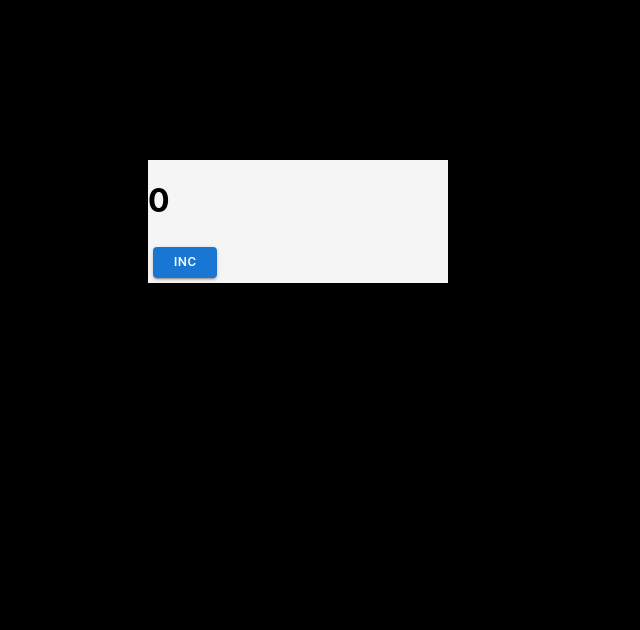
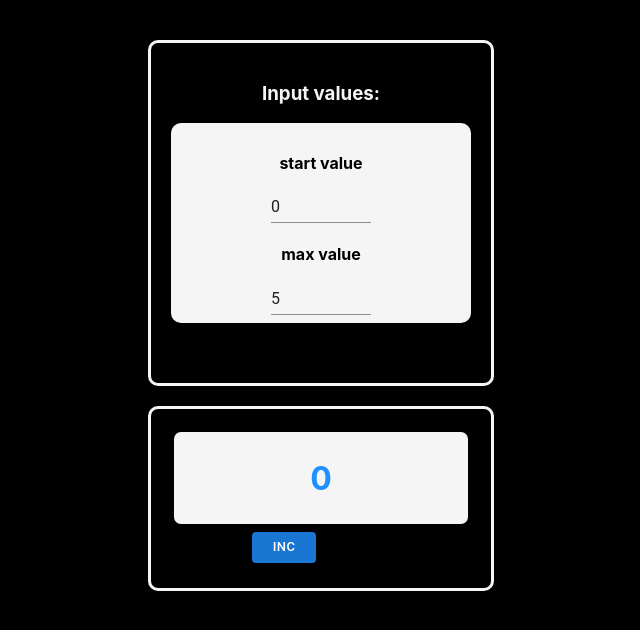
Before and after one commit to andreypats/exam_monday, a React (Create React App) app: page / in a window 1280 px wide. Shown: the top 630 px of the page, without its empty margins (292-932 px from the left). Built offline with nearby package versions, Linux system fonts and the light colour scheme.

Commit message:
Counter with Redux without thunk

```diff
--- a/src/App.css
+++ b/src/App.css
@@ -1,10 +1,8 @@
 .App {
-  position: absolute;
-  top: 20%;
-  left: 50%;
-  width: 300px;
-  margin-left: -200px;
-  background-color: whitesmoke;
+    position: absolute;
+    top: 5%;
+    left: 50%;
+    margin-left: -200px;
 }
 
 .SetterMinMax {
--- a/src/App.tsx
+++ b/src/App.tsx
@@ -1,29 +1,84 @@
-import React, {useEffect} from 'react';
+import React, {ChangeEvent, useState} from 'react';
 import './App.css';
-import {ButtonComponent} from "./components/button/Button";
 import {useDispatch, useSelector} from "react-redux";
 import {AppStateType} from "./bll/store";
-import {incValueTC, setValueFromLocalStorageTC} from "./bll/counter-reducer";
+import {
+    incValueAC,
+    InitialStateType,
+    resetValueAC,
+    setMaxValueAC,
+    setMinValueAC,
+    setMinValueFromLSAC
+} from "./bll/counter-reducer";
+import {ButtonComponent} from "./components/button/Button";
+import {Counter} from "./components/counter/Counter";
+import {SetterMinMax} from "./components/setMinMax/SetMinMax";
 
 function App() {
 
-    const value = useSelector<AppStateType, number>(state => state.counter.value)
+    const counterState = useSelector<AppStateType, InitialStateType>(state => state.counter)
     const dispatch = useDispatch()
 
-    useEffect(() => {
-        // @ts-ignore
-        dispatch(setValueFromLocalStorageTC())
-    }, [])
+    const [errorMin, setErrorMin] = useState<boolean>(false)
+    const [errorMax, setErrorMax] = useState<boolean>(false)
+    const [disabledSet, setDisabledSet] = useState<boolean>(true)
+
+    let disabledInc: boolean
+    let disabledReset: boolean
+
+    counterState.num >= counterState.max ? disabledInc = true : disabledInc = false
+    counterState.num > counterState.min ? disabledReset = false : disabledReset = true
 
     const onclickHandlerInc = () => {
-        // @ts-ignore
-        dispatch(incValueTC())
+        dispatch(incValueAC())
+        console.log('onclickHandlerInc')
+    }
+    const onclickHandlerReset = () => {
+        dispatch(resetValueAC())
+        console.log('onclickHandlerReset')
+    }
+
+    const onchangeMinInputHandler = (event: ChangeEvent<HTMLInputElement>) => {
+        dispatch(setMinValueAC(Number(event.currentTarget.value)))
+        setDisabledSet(false)
+        setErrorMin(false)
+        if (Number(event.currentTarget.value) < 0 || Number(event.currentTarget.value) >= counterState.max) {
+            setErrorMin(true)
+            setDisabledSet(true)
+        }
+    }
+    const onchangeMaxInputHandler = (event: ChangeEvent<HTMLInputElement>) => {
+        dispatch(setMaxValueAC(Number(event.currentTarget.value)))
+        setErrorMax(false)
+        setDisabledSet(false)
+        if (Number(event.currentTarget.value) <= counterState.min) {
+            setErrorMax(true)
+            setDisabledSet(true)
+        }
+    }
+
+    const onclickHandlerSet = () => {
+        dispatch(setMinValueFromLSAC())
+        setDisabledSet(true)
     }
 
     return (
         <div className="App">
-            <h1>{value}</h1>
-            <ButtonComponent name={'inc'} callBack={onclickHandlerInc}/>
+            <div className="SetterMinMax">
+                <h3 style={{color: "whitesmoke"}}>Input values:</h3>
+                <div className="Input">
+                    <SetterMinMax name={'start value'} minNum={counterState.min} callBack={onchangeMinInputHandler}
+                                  error={errorMin}/>
+                    <SetterMinMax name={'max value'} maxNum={counterState.max} callBack={onchangeMaxInputHandler}
+                                  error={errorMax}/>
+                </div>
+                <ButtonComponent name={'set'} callBack={onclickHandlerSet} disabled={disabledSet}/>
+            </div>
+            <div className="Counter">
+                <Counter num={counterState.num} max={counterState.max}/>
+                <ButtonComponent name={'inc'} callBack={onclickHandlerInc} disabled={disabledInc}/>
+                <ButtonComponent name={'reset'} callBack={onclickHandlerReset} disabled={disabledReset}/>
+            </div>
         </div>
     );
 }
--- a/src/bll/counter-reducer.ts
+++ b/src/bll/counter-reducer.ts
@@ -1,21 +1,40 @@
-import {Dispatch} from "redux";
-import {AppStateType} from "./store";
+export type IncValueActionType = ReturnType<typeof incValueAC>
+export type ResetValueActionType = ReturnType<typeof resetValueAC>
+export type SetMinValueActionType = ReturnType<typeof setMinValueAC>
+export type SetMaxValueActionType = ReturnType<typeof setMaxValueAC>
+export type SetMinValueFromLSActionType = ReturnType<typeof setMinValueFromLSAC>
+
+type ActionType = IncValueActionType | ResetValueActionType | SetMinValueActionType | SetMaxValueActionType | SetMinValueFromLSActionType
 
 const initialState = {
-    value: 0
+    num: 0,
+    min: 0,
+    max: 5,
 }
 
-type InitialStateType = typeof initialState
+export type InitialStateType = typeof initialState
 
 export const counterReducer = (state: InitialStateType = initialState, action: ActionType): InitialStateType => {
     switch (action.type) {
         case 'INC-VALUE':
             return {
-                ...state, value: state.value + 1
+                ...state, num: state.num + 1
             }
-        case 'SET-VALUE-FROM-LOCAL-STORAGE':
+        case 'RESET-VALUE':
             return {
-                ...state, value: action.value
+                ...state, num: state.min
+            }
+        case 'SET-MIN-VALUE':
+            return {
+                ...state, min: action.value
+            }
+        case 'SET-MAX-VALUE':
+            return {
+                ...state, max: action.value
+            }
+        case 'SET-MIN-VALUE-FROM-LS':
+            return {
+                ...state, num: state.min
             }
         default:
             return state
@@ -24,27 +43,7 @@ export const counterReducer = (state: InitialStateType = initialState, action: A
 }
 
 export const incValueAC = () => ({type: 'INC-VALUE'} as const)
-export const setValueFromLocalStorageAC = (value: number) => ({type: 'SET-VALUE-FROM-LOCAL-STORAGE', value} as const)
-
-
-// THUNK - функция, которая принимает dispatch, диспатчит экшен, и в ней можно работать с сайд эффектами
-export const incValueTC = () => (dispatch: Dispatch, getState: () => AppStateType) => {
-    // получаем текущее значение currentValue
-    let currentValue = getState().counter.value
-    // записываем currentValue в localStorage
-    localStorage.setItem('value', JSON.stringify(currentValue + 1))
-    dispatch(incValueAC())
-}
-export const setValueFromLocalStorageTC = () => (dispatch: Dispatch) => {
-    let valueAsString = localStorage.getItem('value')
-    if (valueAsString) {
-        let newValue = JSON.parse(valueAsString)
-        dispatch(setValueFromLocalStorageAC(newValue))
-    }
-}
-
-
-export type IncValueActionType = ReturnType<typeof incValueAC>
-export type SetValueFromLocalStorageType = ReturnType<typeof setValueFromLocalStorageAC>
-
-type ActionType = IncValueActionType | SetValueFromLocalStorageType
+export const resetValueAC = () => ({type: 'RESET-VALUE'} as const)
+export const setMinValueAC = (value: number) => ({type: 'SET-MIN-VALUE', value} as const)
+export const setMaxValueAC = (value: number) => ({type: 'SET-MAX-VALUE', value} as const)
+export const setMinValueFromLSAC = () => ({type: 'SET-MIN-VALUE-FROM-LS'} as const)
--- a/src/bll/store.ts
+++ b/src/bll/store.ts
@@ -1,14 +1,20 @@
-import {applyMiddleware, combineReducers, legacy_createStore} from "redux";
+import {combineReducers, legacy_createStore} from "redux";
 import { counterReducer } from "./counter-reducer";
-import thunk from "redux-thunk";
+import {loadState, saveState} from "../utils/localstorage-utils";
 
 const rootReducer = combineReducers({
     counter: counterReducer
 })
 
-// чтобы использовать thunk добавляем в store applyMiddleware(thunk)
-export const store = legacy_createStore(rootReducer, applyMiddleware(thunk))
+export const store = legacy_createStore(rootReducer, loadState())
 
+// колбэк (listener), который следит за изменениями store
+store.subscribe(()=>{
+    //при измении store данный код будет срабатывать (значение app-state будет записываться в localStorage)
+    saveState({
+        counter: store.getState().counter
+    })
+})
 
 export type AppStateType = ReturnType<typeof rootReducer>
 export type AppStoreType = typeof store
--- a/src/index.tsx
+++ b/src/index.tsx
@@ -10,14 +10,9 @@ const root = ReactDOM.createRoot(
   document.getElementById('root') as HTMLElement
 );
 root.render(
-  //<React.StrictMode>
     <Provider store={store}>
         <App />
     </Provider>
-  //</React.StrictMode>
 );
 
-// If you want to start measuring performance in your app, pass a function
-// to log results (for example: reportWebVitals(console.log))
-// or send to an analytics endpoint. Learn more: https://bit.ly/CRA-vitals
 reportWebVitals();
--- /dev/null
+++ b/src/utils/localstorage-utils.ts
@@ -0,0 +1,24 @@
+import {AppStateType} from "../bll/store";
+
+// получение стейта из localStorage
+export const loadState = () => {
+    try {
+        const serializedState = localStorage.getItem('app-state')
+        if (serializedState === null) {
+            return undefined
+        }
+        return JSON.parse(serializedState)
+    } catch (err) {
+        return undefined
+    }
+}
+
+// сохранение стейта в localStorage
+export const saveState = (state: AppStateType) => {
+    try {
+        const serializedState = JSON.stringify(state)
+        localStorage.setItem('app-state', serializedState)
+    } catch {
+        // ignore write errors
+    }
+}
```
Also changed, not shown: Cчетчик на Redux.txt (added), Экзамен после понедельника (счетчик).txt (deleted).
